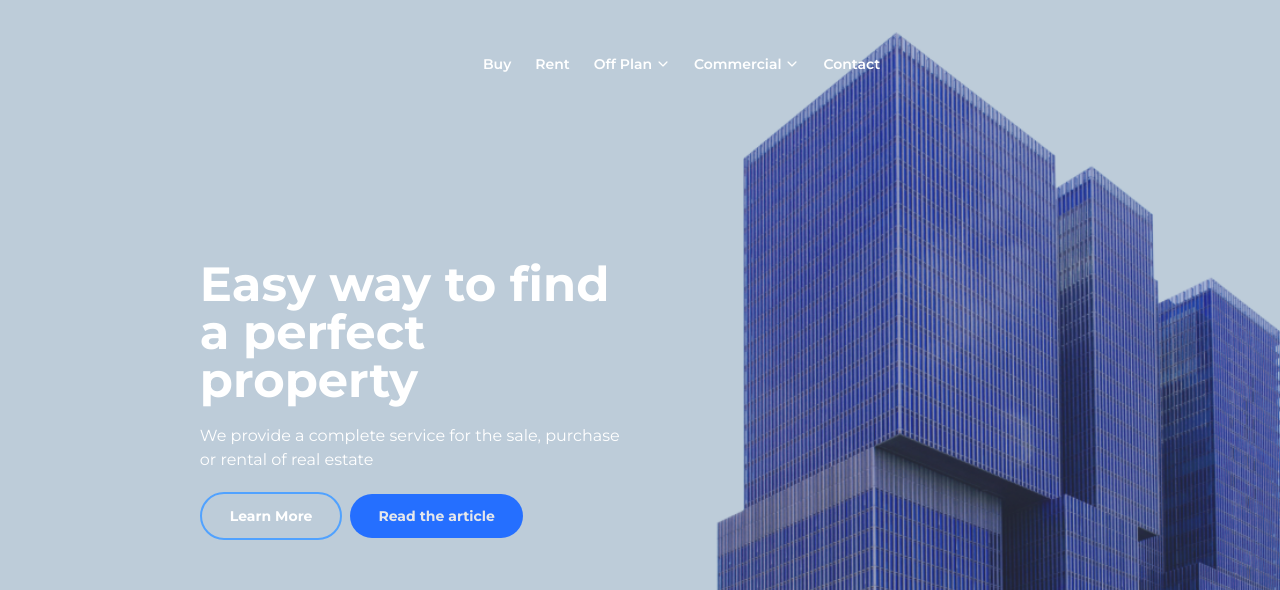
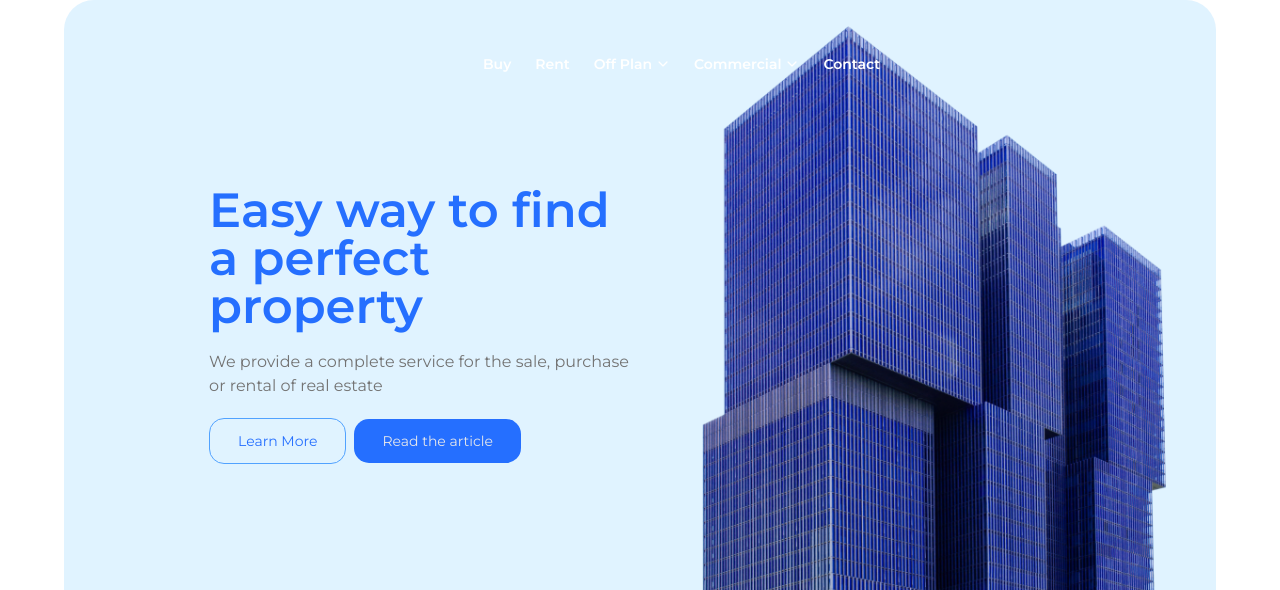
Before and after one commit to tasfirul8269/real-state-frontend, a React (Vite) app: page / in a window 1280 px wide. Shown: the top 590 px of the page. Built offline with nearby package versions, Linux system fonts and the light colour scheme.

Commit message:
Updated Banner.jsx
Fixed Hero Banner

```diff
--- a/src/components/Banner/Banner.jsx
+++ b/src/components/Banner/Banner.jsx
@@ -5,32 +5,32 @@ import bannerImg from "../../assets/HeroImage.png";
 const Banner = () => {
   return (
     <div
-      className="hero min-h-[50vh] mx-auto md:min-h-screen mb-11 w-full overflow-hidden relative bg-cover bg-center"
+      className="hero min-h-[650px] mx-auto md:min-h-[650px] mb-11 w-[90vw] overflow-hidden relative bg-cover bg-center rounded-[30px]"
       style={{ backgroundImage: `url(${bannerImg})` }}
     >
       {/* Gray overlay */}
-      <div className="absolute inset-0 bg-gray-500 opacity-30"></div>
+      {/* <div className="absolute inset-0 bg-gray-500 opacity-3 0"></div> */}
 
       {/* Content container */}
       <div className="hero-content text-neutral-content flex items-center justify-start px-4 sm:px-8 lg:px-16 py-12 md:py-0">
         <div className="w-full lg:w-1/2">
           {/* Title - responsive font sizes with same desktop size */}
-          <h1 className="mb-3 md:mb-5 text-2xl sm:text-3xl md:text-4xl lg:text-5xl font-bold text-white">
+          <h1 className="mb-3 md:mb-5 text-2xl sm:text-3xl md:text-4xl lg:text-5xl font-[600] text-[#256fff]">
           Easy way to find a
           perfect property
           </h1>
 
           {/* Paragraph - responsive spacing and font size */}
-          <p className="mb-4 md:mb-5 text-xs sm:text-sm md:text-base text-white">
+          <p className="mb-4 md:mb-5 text-xs sm:text-sm md:text-base text-[#737373]">
           We provide a complete service for the sale,
           purchase or rental of real estate
           </p>
 
           {/* Button - responsive sizing */}
-          <button className="px-4 py-2 sm:px-5 sm:py-2 md:px-7 md:py-3 text-xs sm:text-sm border-2 border-blue-400 font-bold rounded-full text-white hover:text-blue-500 mr-2  hover:bg-white cursor-pointer transition-colors duration-200">
+          <button className="px-4 py-2 sm:px-5 sm:py-2 md:px-7 md:py-3 text-xs sm:text-sm border-1 border-blue-400 font-[400] rounded-[15px] text-[#256fff] hover:text-blue-500 mr-2  hover:bg-white cursor-pointer transition-colors duration-200">
             Learn More
           </button>
-          <button className="px-4 py-2 sm:px-5 sm:py-2 md:px-7 md:py-3 text-xs sm:text-sm border-none font-bold rounded-full text-gray-200 hover:text-white bg-[#256FFF] hover:bg-blue-700 cursor-pointer transition-colors duration-200">
+          <button className="px-4 py-2 sm:px-5 sm:py-2 md:px-7 md:py-3 text-xs sm:text-sm border-none font-[400] rounded-[15px] text-gray-200 hover:text-white bg-[#256FFF] hover:bg-blue-700 cursor-pointer transition-colors duration-200">
             Read the article
           </button>
         </div>
```
